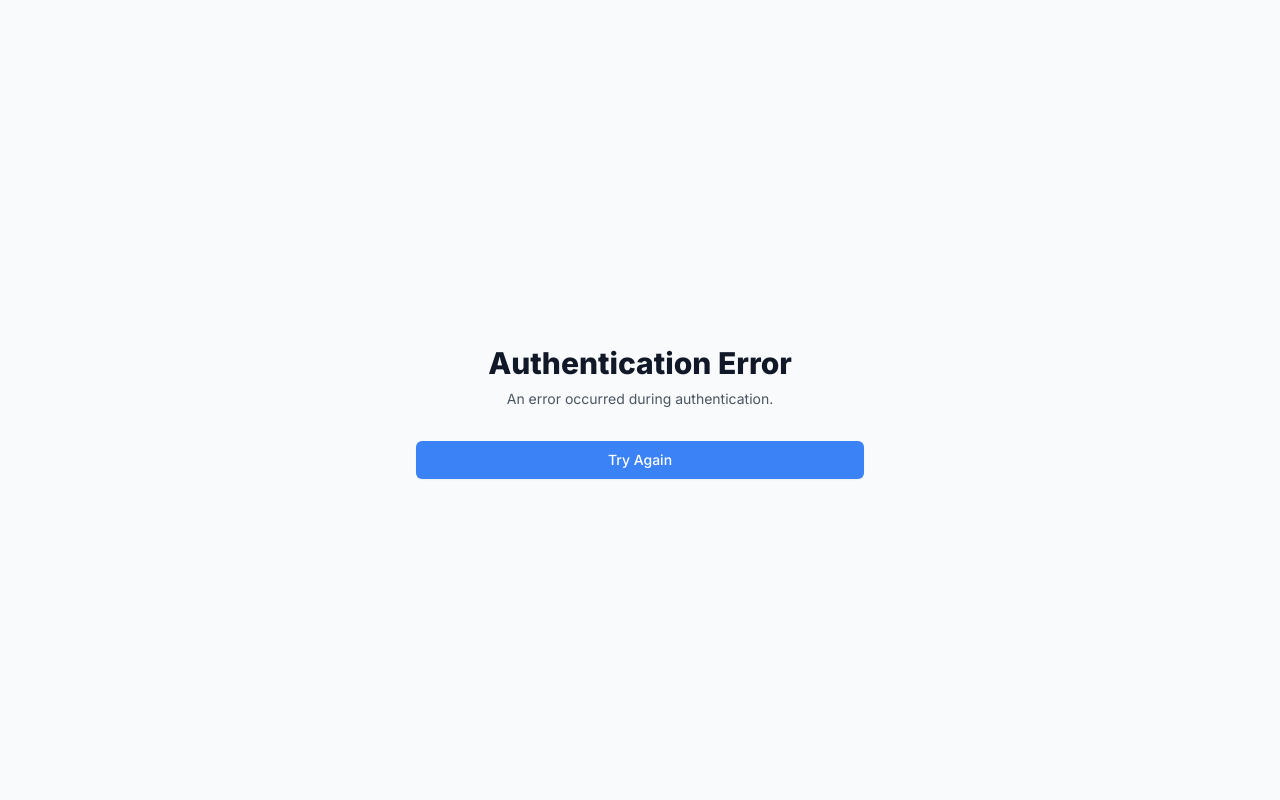
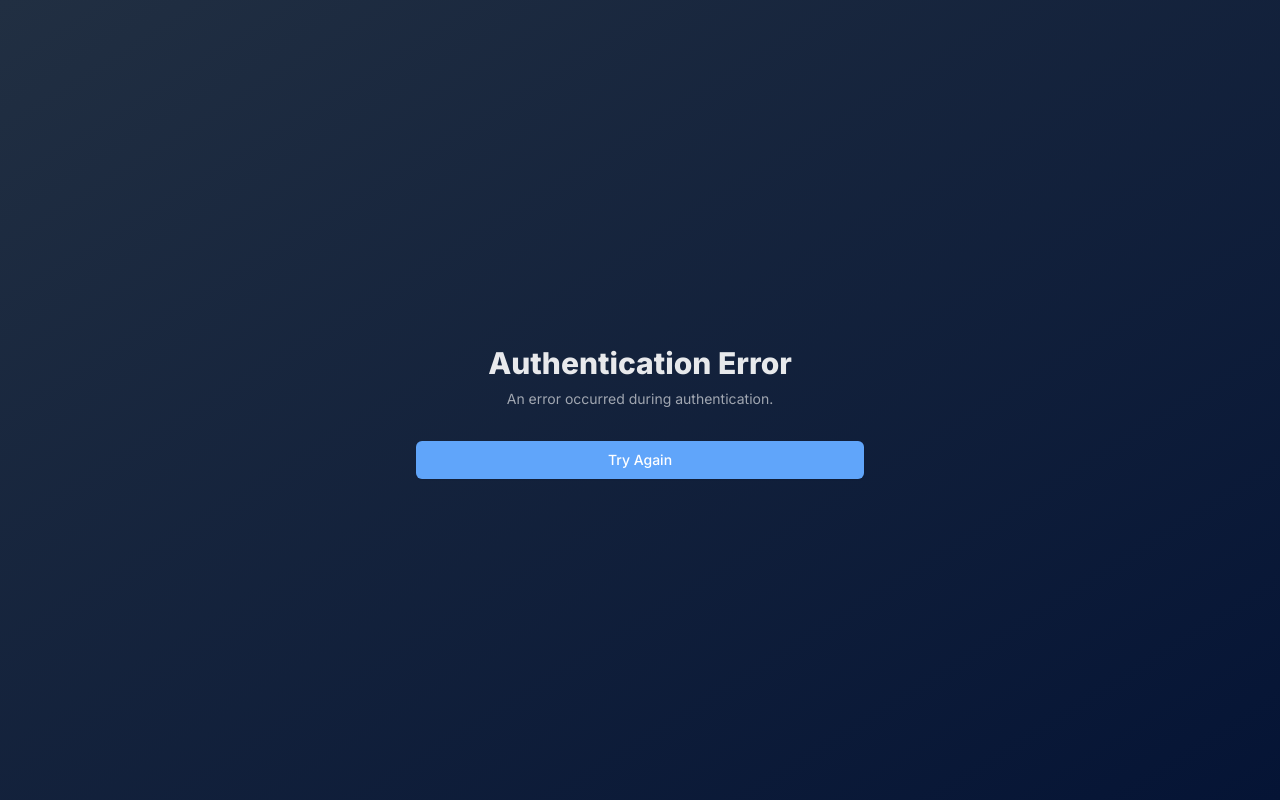
Before and after one commit to mail2robbins/ai-voice-assistant, a Next.js app: page /auth/error in a window 1280 px wide. Built offline with nearby package versions, Linux system fonts and the light colour scheme.

Commit message:
useSearchParams() wrapped in suspense boundary

```diff
--- a/src/app/auth/error/page.tsx
+++ b/src/app/auth/error/page.tsx
@@ -2,47 +2,40 @@
 
 import { useSearchParams } from 'next/navigation';
 import Link from 'next/link';
+import { Suspense } from 'react';
 
-export default function ErrorPage() {
+function ErrorContent() {
   const searchParams = useSearchParams();
   const error = searchParams.get('error');
 
   const getErrorMessage = (error: string) => {
     switch (error) {
       case 'Configuration':
-        return 'There is a problem with the server configuration. Please check if all environment variables are properly set.';
+        return 'There is a problem with the server configuration.';
       case 'AccessDenied':
-        return 'Access denied. You may not have permission to access this resource.';
-      case 'OAuthSignin':
-        return 'Error occurred during OAuth sign-in. Please try again or use a different sign-in method.';
-      case 'OAuthCallback':
-        return 'Error occurred during OAuth callback. Please try again.';
-      case 'OAuthCreateAccount':
-        return 'Could not create OAuth provider account. Please try again.';
-      case 'EmailCreateAccount':
-        return 'Could not create email provider account. Please try again.';
-      case 'Callback':
-        return 'Error occurred during the callback. Please try again.';
+        return 'You do not have permission to sign in.';
+      case 'Verification':
+        return 'The verification token has expired or has already been used.';
       default:
-        return 'An unexpected error occurred. Please try again.';
+        return 'An error occurred during authentication.';
     }
   };
 
   return (
-    <div className="min-h-screen flex items-center justify-center bg-gray-50 py-12 px-4 sm:px-6 lg:px-8">
+    <div className="min-h-screen flex items-center justify-center bg-gradient-dark py-12 px-4 sm:px-6 lg:px-8">
       <div className="max-w-md w-full space-y-8">
         <div>
-          <h2 className="mt-6 text-center text-3xl font-extrabold text-gray-900">
+          <h2 className="mt-6 text-center text-3xl font-extrabold text-white/90">
             Authentication Error
           </h2>
-          <p className="mt-2 text-center text-sm text-gray-600">
+          <p className="mt-2 text-center text-sm text-white/60">
             {error ? getErrorMessage(error) : 'An error occurred during authentication.'}
           </p>
         </div>
         <div className="mt-8 space-y-4">
           <Link
             href="/auth/signin"
-            className="w-full flex justify-center py-2 px-4 border border-transparent rounded-md shadow-sm text-sm font-medium text-white bg-primary hover:bg-blue-700 focus:outline-none focus:ring-2 focus:ring-offset-2 focus:ring-blue-500"
+            className="w-full flex justify-center py-2 px-4 border border-transparent rounded-md shadow-sm text-sm font-medium text-white bg-accent-blue hover:bg-accent-blue/90 focus:outline-none focus:ring-2 focus:ring-offset-2 focus:ring-accent-blue"
           >
             Try Again
           </Link>
@@ -51,3 +44,15 @@ export default function ErrorPage() {
     </div>
   );
 }
+
+export default function ErrorPage() {
+  return (
+    <Suspense fallback={
+      <div className="min-h-screen flex items-center justify-center bg-gradient-dark">
+        <div className="text-white/80">Loading...</div>
+      </div>
+    }>
+      <ErrorContent />
+    </Suspense>
+  );
+}
--- a/src/app/auth/signin/page.tsx
+++ b/src/app/auth/signin/page.tsx
@@ -4,15 +4,16 @@ import { signIn } from 'next-auth/react';
 import { useSearchParams } from 'next/navigation';
 import Image from 'next/image';
 import { motion } from 'framer-motion';
+import { Suspense } from 'react';
 
-export default function SignIn() {
+function SignInContent() {
   const searchParams = useSearchParams();
   const error = searchParams.get('error');
   const callbackUrl = searchParams.get('callbackUrl') || '/';
 
   const handleSignIn = async (provider: string) => {
     try {
-      const result = await signIn(provider, {
+      await signIn(provider, {
         callbackUrl,
         redirect: true,
       });
@@ -110,3 +111,15 @@ export default function SignIn() {
     </div>
   );
 }
+
+export default function SignIn() {
+  return (
+    <Suspense fallback={
+      <div className="min-h-screen flex items-center justify-center bg-gradient-dark">
+        <div className="text-white/80">Loading...</div>
+      </div>
+    }>
+      <SignInContent />
+    </Suspense>
+  );
+}
```
